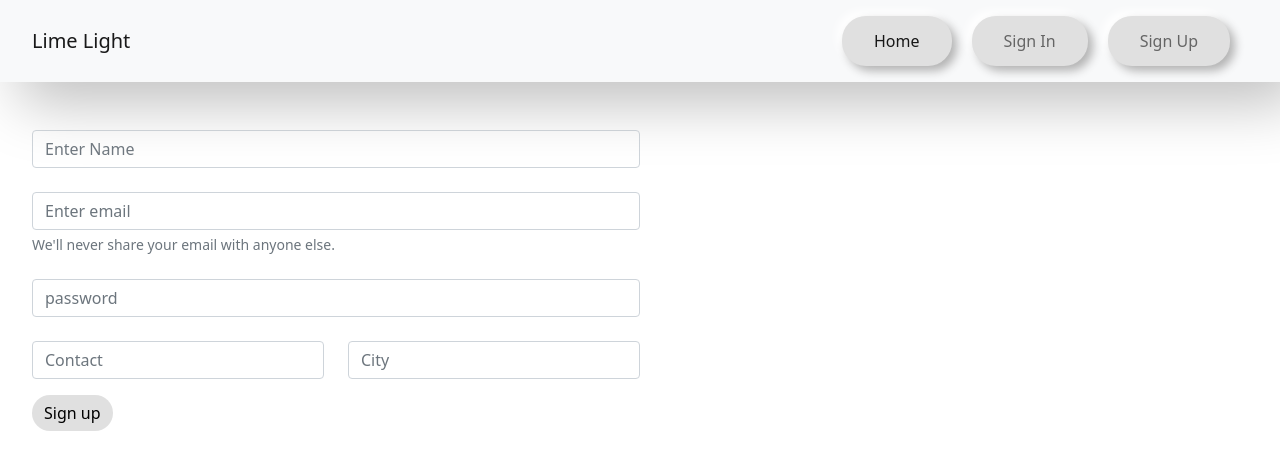
After one commit to muhammadumair11/limelight, a PHP site: page /signup.php in a window 1280 px wide. The commit adds this page. Shown: the top 470 px of the page. Run offline with PHP 8.4, Linux system fonts and the light colour scheme.

Commit message:
signupform

```diff
--- a/index.php
+++ b/index.php
@@ -3,7 +3,7 @@
 <head>
   <meta charset="UTF-8">
   <meta name="viewport" content="width=device-width, initial-scale=1.0">
-  <title>Bootstrap Site</title>
+  <title>LimeLight</title>
   <link rel="stylesheet" href="https://stackpath.bootstrapcdn.com/bootstrap/5.0.0-alpha1/css/bootstrap.min.css" integrity="sha384-r4NyP46KrjDleawBgD5tp8Y7UzmLA05oM1iAEQ17CSuDqnUK2+k9luXQOfXJCJ4I" crossorigin="anonymous">
   <script src="https://cdn.jsdelivr.net/npm/popper.js@1.16.0/dist/umd/popper.min.js" integrity="sha384-Q6E9RHvbIyZFJoft+2mJbHaEWldlvI9IOYy5n3zV9zzTtmI3UksdQRVvoxMfooAo" crossorigin="anonymous"></script>
   <script src="https://stackpath.bootstrapcdn.com/bootstrap/5.0.0-alpha1/js/bootstrap.min.js" integrity="sha384-oesi62hOLfzrys4LxRF63OJCXdXDipiYWBnvTl9Y9/TRlw5xlKIEHpNyvvDShgf/" crossorigin="anonymous"></script>
@@ -14,5 +14,8 @@
 
   <?php include('Includes/Header/navbar.php') ?>
 
+
+
+
 </body>
 </html>
--- /dev/null
+++ b/signup.php
@@ -0,0 +1,54 @@
+<!DOCTYPE html>
+<html lang="en">
+<head>
+  <meta charset="UTF-8">
+  <meta name="viewport" content="width=device-width, initial-scale=1.0">
+  <title>Bootstrap Site</title>
+  <link rel="stylesheet" href="https://stackpath.bootstrapcdn.com/bootstrap/5.0.0-alpha1/css/bootstrap.min.css" integrity="sha384-r4NyP46KrjDleawBgD5tp8Y7UzmLA05oM1iAEQ17CSuDqnUK2+k9luXQOfXJCJ4I" crossorigin="anonymous">
+  <script src="https://cdn.jsdelivr.net/npm/popper.js@1.16.0/dist/umd/popper.min.js" integrity="sha384-Q6E9RHvbIyZFJoft+2mJbHaEWldlvI9IOYy5n3zV9zzTtmI3UksdQRVvoxMfooAo" crossorigin="anonymous"></script>
+  <script src="https://stackpath.bootstrapcdn.com/bootstrap/5.0.0-alpha1/js/bootstrap.min.js" integrity="sha384-oesi62hOLfzrys4LxRF63OJCXdXDipiYWBnvTl9Y9/TRlw5xlKIEHpNyvvDShgf/" crossorigin="anonymous"></script>
+
+  <link rel="stylesheet" href="assets/styles/style.css">
+</head>
+<body>
+        <?php include("Includes/Header/navbar.php") ?>
+
+
+
+<form class=" col-lg-6 mx-3 my-5 container">
+  <div class="mb-3">
+
+    <input type="text" class="form-control" placeholder="Enter Name" >
+  </div>
+
+  <div class="mb-3 my-4">
+
+    <input type="email" class="form-control" id="exampleInputEmail1" placeholder="Enter email" aria-describedby="emailHelp">
+    <div id="emailHelp" class="form-text">We'll never share your email with anyone else.</div>
+  </div>
+  <div class="mb-3 my-4">
+
+    <input type="password" class="form-control" placeholder="password">
+
+  </div>
+  <div class="mb-3 my-4">
+      <div class="row">
+          <div class="col-lg-6">
+              <input type="text" class="form-control" placeholder="Contact">
+              </div>
+          <div class="col-lg-6">
+          <input type="text" class="form-control" placeholder="City">
+
+</div>
+          </div>
+      </div>
+  </div>
+
+
+
+
+
+  <button type="submit" class="btn btn-primary" style="border-radius: 20px; background-color:#e0e0e0; color:black; border:none;">Sign up</button>
+</form>
+</body>
+</html>
```
